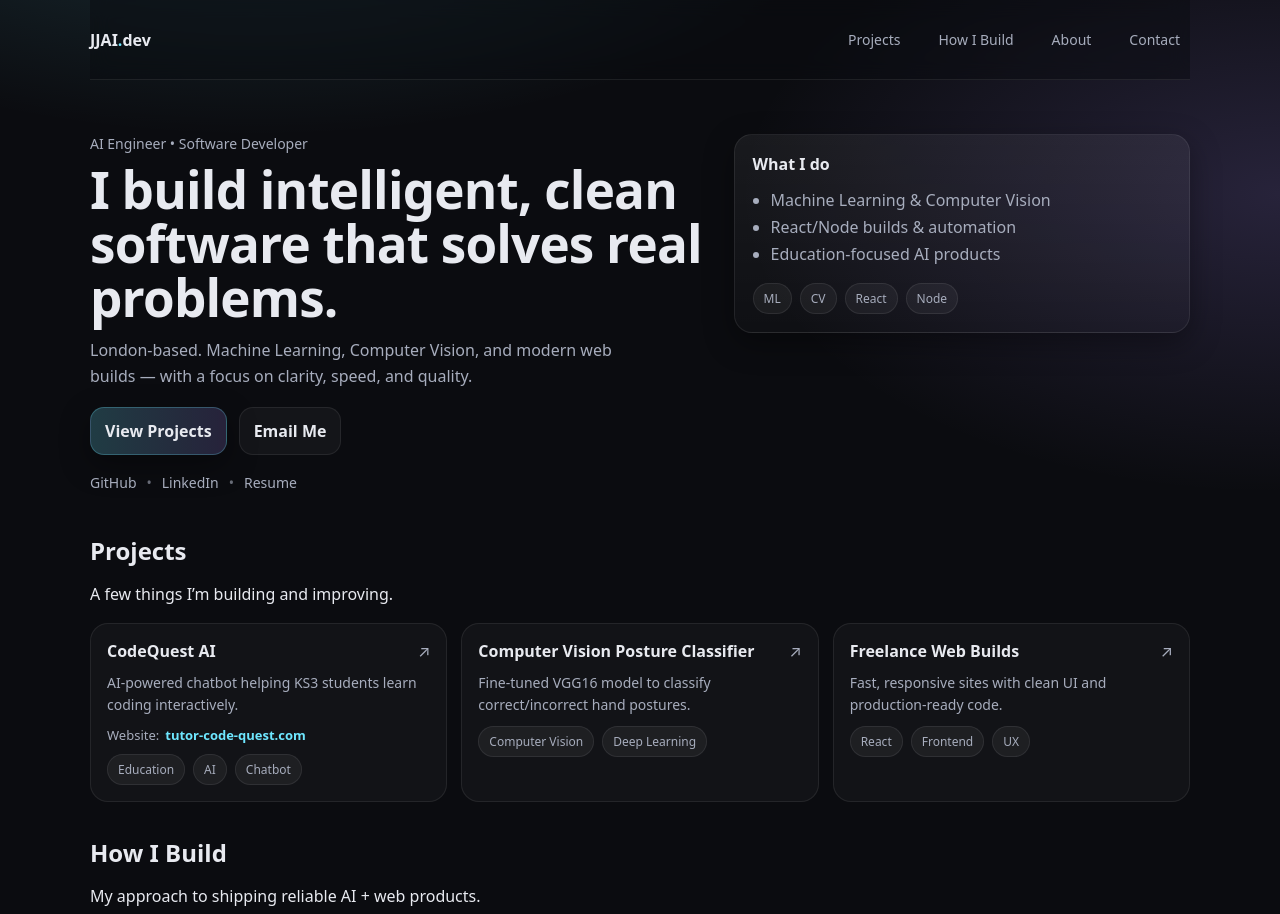
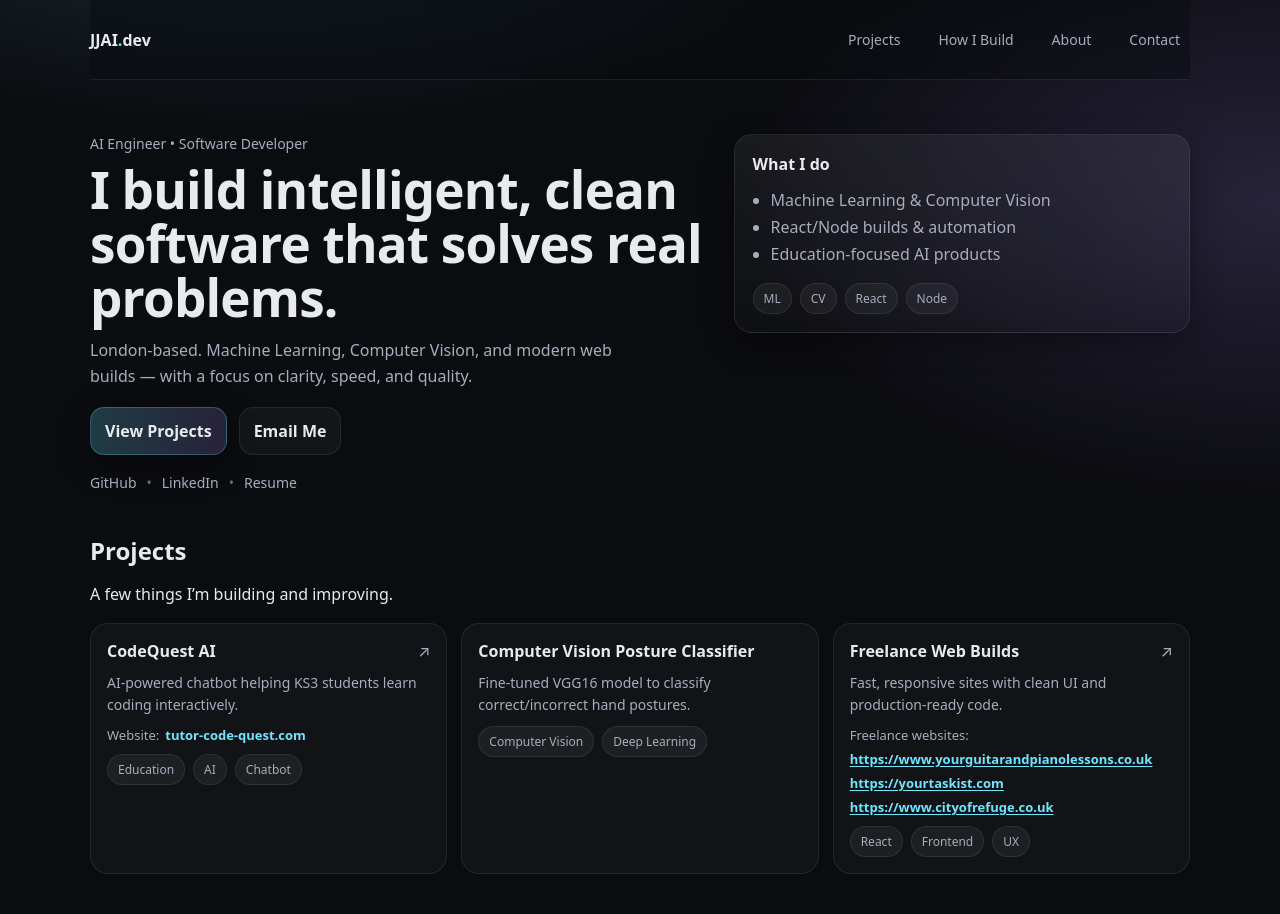
Before and after one commit to SOL7JJ/jjai-site, a React (Vite) app: page / in a window 1280 px wide. Shown: the top 914 px of the page. Built offline with nearby package versions, Linux system fonts and the light colour scheme.

Commit message:
Add freelance website links to projects section

```diff
--- a/src/App.jsx
+++ b/src/App.jsx
@@ -25,7 +25,12 @@ const projects = [
     title: "Freelance Web Builds",
     description: "Fast, responsive sites with clean UI and production-ready code.",
     tags: ["React", "Frontend", "UX"],
-    link: "#",
+    link: "https://www.yourguitarandpianolessons.co.uk",
+    websites: [
+      "https://www.yourguitarandpianolessons.co.uk",
+      "https://yourtaskist.com",
+      "https://www.cityofrefuge.co.uk",
+    ],
   },
 ];
 
@@ -107,10 +112,12 @@ export default function App() {
 
           <div className="grid">
             {projects.map((p) => (
-              <a key={p.title} className="project" href={p.link} target="_blank" rel="noreferrer">
+              <div key={p.title} className="project">
                 <div className="project-head">
                   <h3>{p.title}</h3>
-                  <span className="arrow">↗</span>
+                  {p.link.startsWith("http") && (
+                    <a className="arrow" href={p.link} target="_blank" rel="noreferrer">↗</a>
+                  )}
                 </div>
                 <p className="project-desc">{p.description}</p>
                 {p.website && (
@@ -119,10 +126,22 @@ export default function App() {
                     <span className="project-link">{p.website}</span>
                   </div>
                 )}
+                {p.websites && (
+                  <div className="project-multi-links">
+                    <span className="project-link-label">Freelance websites:</span>
+                    <div className="project-link-list">
+                      {p.websites.map((url) => (
+                        <a key={url} className="project-link" href={url} target="_blank" rel="noreferrer">
+                          {url}
+                        </a>
+                      ))}
+                    </div>
+                  </div>
+                )}
                 <div className="tagrow">
                   {p.tags.map((t) => <Badge key={t}>{t}</Badge>)}
                 </div>
-              </a>
+              </div>
             ))}
           </div>
         </section>
--- a/src/styles.css
+++ b/src/styles.css
@@ -146,6 +146,21 @@ h1{ margin:0; font-size: clamp(34px, 4vw, 54px); line-height: 1.05; letter-spaci
   font-weight: 600;
   color: var(--accent);
 }
+.project-multi-links{
+  display:flex;
+  flex-direction:column;
+  gap:6px;
+}
+.project-link-list{
+  display:flex;
+  flex-direction:column;
+  gap:6px;
+}
+.project-link-list .project-link{
+  text-decoration: underline;
+  text-underline-offset: 2px;
+  word-break: break-word;
+}
 .tagrow{ display:flex; gap:8px; flex-wrap:wrap; }
 
 .about{ margin-top: 12px; color: var(--muted); line-height: 1.8; max-width: 75ch; }
```
